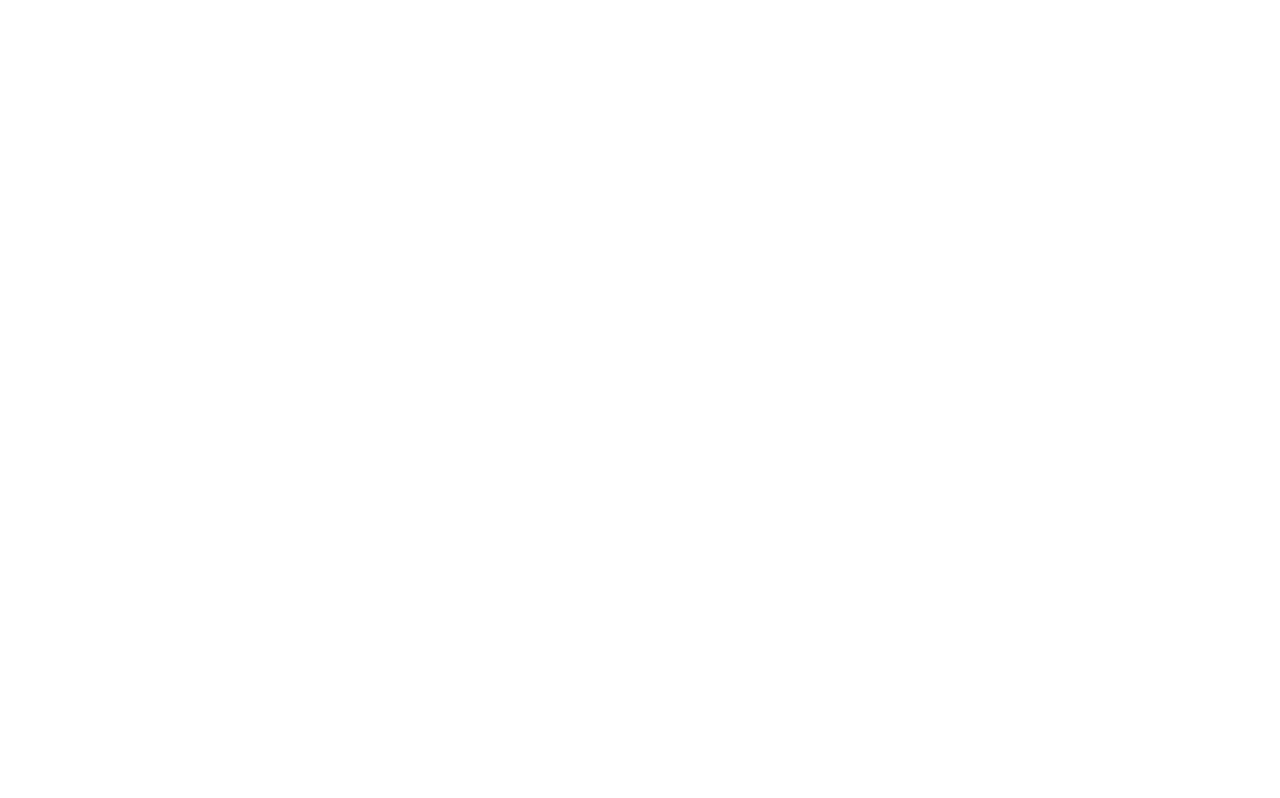
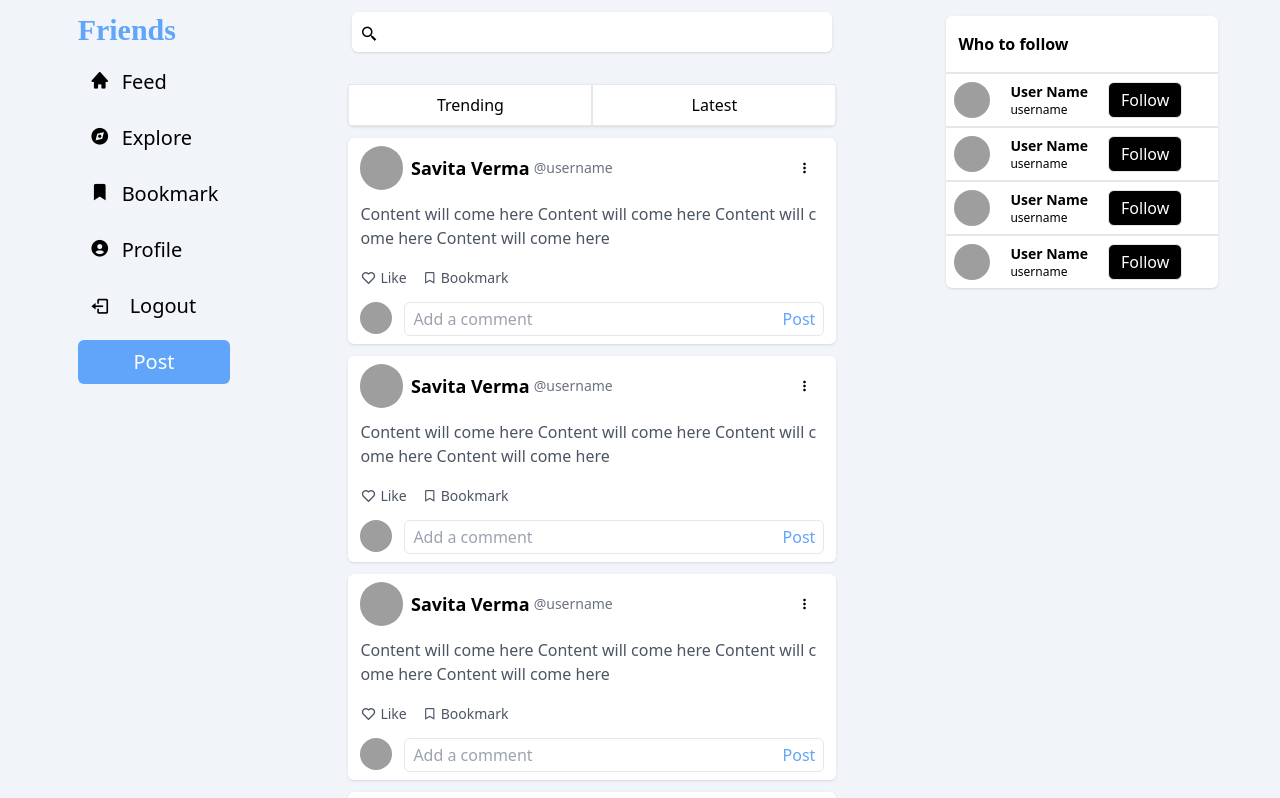
Before and after one commit to vermasavita/friends, a React (Create React App) app: page /explore in a window 1280 px wide. Before the commit this address had no page. Shown: the top 798 px of the page. Built offline with nearby package versions, Linux system fonts and the light colour scheme; grey boxes are pictures that could not be loaded; what miragejs would draw is missing.

Commit message:
feat: add navlinks

```diff
--- a/src/App.js
+++ b/src/App.js
@@ -1,5 +1,5 @@
 import { BrowserRouter as Router, Routes, Route } from "react-router-dom";
-import { Home, Login, Signup } from "./pages";
+import { Home, Login, Signup, Bookmark, AllPost } from "./pages";
 function App() {
   return (
     <div className="App">
@@ -7,7 +7,23 @@
         <Routes>
           <Route path="/login" element={<Login />} />
           <Route path="signup" element={<Signup />} />
-          <Route path="/home" element={<Home/>}/>
+          <Route path="/" element={<Home />} />
+          <Route
+            path="/explore"
+            element={
+              <Home>
+                <AllPost />
+              </Home>
+            }
+          />
+          <Route
+            path="/bookmark"
+            element={
+              <Home>
+                <Bookmark />
+              </Home>
+            }
+          />
         </Routes>
       </Router>
     </div>
--- a/src/components/sidebar/Sidebar.jsx
+++ b/src/components/sidebar/Sidebar.jsx
@@ -1,31 +1,43 @@
+import { NavLink } from "react-router-dom";
 const Sidebar = () => {
   return (
     <div
       className={`xl:w-1/3 sticky top-0 mr-3 px-10 h-fit sidebar md:fixed md:min-w-full md:mr-0 md:px-0 md:bg-slate-500 md:h-13 `}
     >
+      <NavLink to="/">
         <div className="flex title items-center justify-start mt-3 xl:justify-center md:mt-0">
           <span className="text-3xl font-bold md:hidden">Friends</span>
         </div>
+      </NavLink>
+
       <div className=" flex justify-end  md:justify-between">
         <ul className=" lg:w-4/5 md:flex md:justify-between md:items-center md:m-0 sidebarlist">
           <li className="py-2 text-xl flex gap-3 items-center px-3 hover:bg-white cursor-pointer rounded-md mb-3 mt-3 md:py-0">
-              <i class="bx bxs-home "></i>
+            <NavLink to="/">
+              <i class="bx bxs-home mr-3"></i>
               <span className="md:hidden">Feed</span>
+            </NavLink>
           </li>
           <li className="py-2 text-xl flex gap-2 items-center px-3 hover:bg-white shadow-current cursor-pointer rounded-md mb-3 md:mb-0">
-              <i class="bx bxs-compass"></i>
+            <NavLink to="/explore">
+              <i class="bx bxs-compass mr-3"></i>
               <span className="md:hidden">Explore</span>
+            </NavLink>
           </li>
           <li className="py-2 text-xl flex gap-2 items-center px-3 hover:bg-white shadow-current cursor-pointer rounded-md mb-3 md:mb-0">
-              <i class="bx bxs-bookmark-star"></i>
+            <NavLink to="/bookmark">
+              <i class="bx bxs-bookmark-star mr-3"></i>
               <span className="md:hidden">Bookmark</span>
+            </NavLink>
           </li>
           <li className="py-2 text-xl flex gap-2 items-center px-3 hover:bg-white shadow-current cursor-pointer rounded-md mb-3 md:mb-0">
-              <i class="bx bxs-user-circle"></i>
+            <NavLink to="/">
+              <i class="bx bxs-user-circle mr-3"></i>
               <span className="md:hidden">Profile</span>
+            </NavLink>
           </li>
           <li className="py-2 text-xl flex gap-2 items-center px-3 hover:bg-white shadow-current cursor-pointer rounded-md mb-3 md:mb-0">
-              <i class="bx bx-log-out"></i>
+            <i class="bx bx-log-out mr-3"></i>
             <span className="md:hidden">Logout</span>
           </li>
           <li className="py-2 justify-center bg-blue-400 text-white text-xl flex gap-2 items-center px-3 cursor-pointer rounded-md mb-3 md:hidden">
--- a/src/pages/home/Home.jsx
+++ b/src/pages/home/Home.jsx
@@ -1,6 +1,4 @@
 import { Follow, Search, Sidebar } from "../../components";
-import { AllPost } from "../allPost/AllPost";
-import { Bookmark } from "../bookmark/Bookmark";
 
 const Home = ({children}) => {
   return (
@@ -8,9 +6,8 @@
       <Sidebar />
       <div className="w-2/4 relative md:pr-0 flex flex-col items-center xl:mx-0 lg:w-2/3 pr-5 home">
         <Search />
-        <div className="flex justify-center"><Bookmark/></div>
+        <div className="flex justify-center">{children}</div>
 
-        {/* <AllPost/> */}
       </div>
       <Follow />
     </div>
--- a/src/pages/index.js
+++ b/src/pages/index.js
@@ -1,4 +1,5 @@
 export { Login } from "./authentication/Login";
 export { Signup } from "./authentication/Signup";
 export { Home } from "./home/Home";
-// export { BookMark } from "./bookmark/Bookmark";
+export { Bookmark } from "./bookmark/Bookmark";
+export { AllPost } from "./allPost/AllPost";
```
Lines whose indentation alone changed are shown as unchanged.
